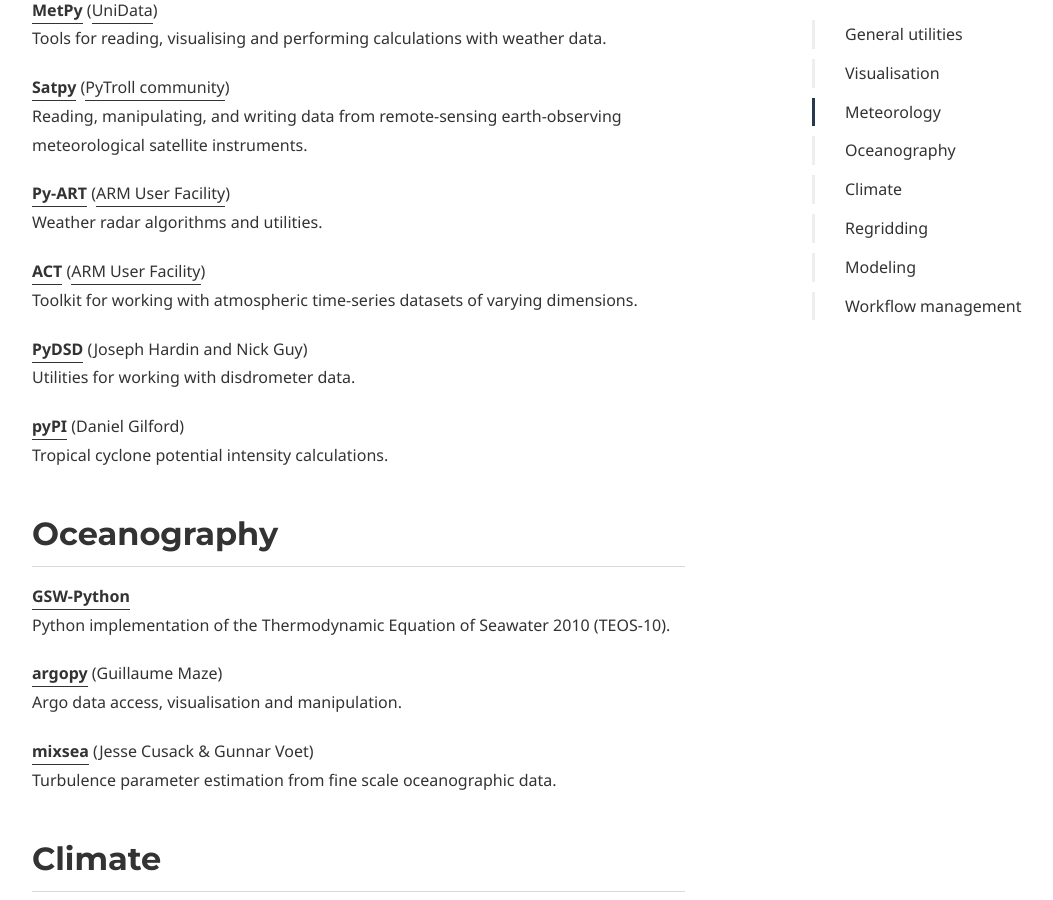
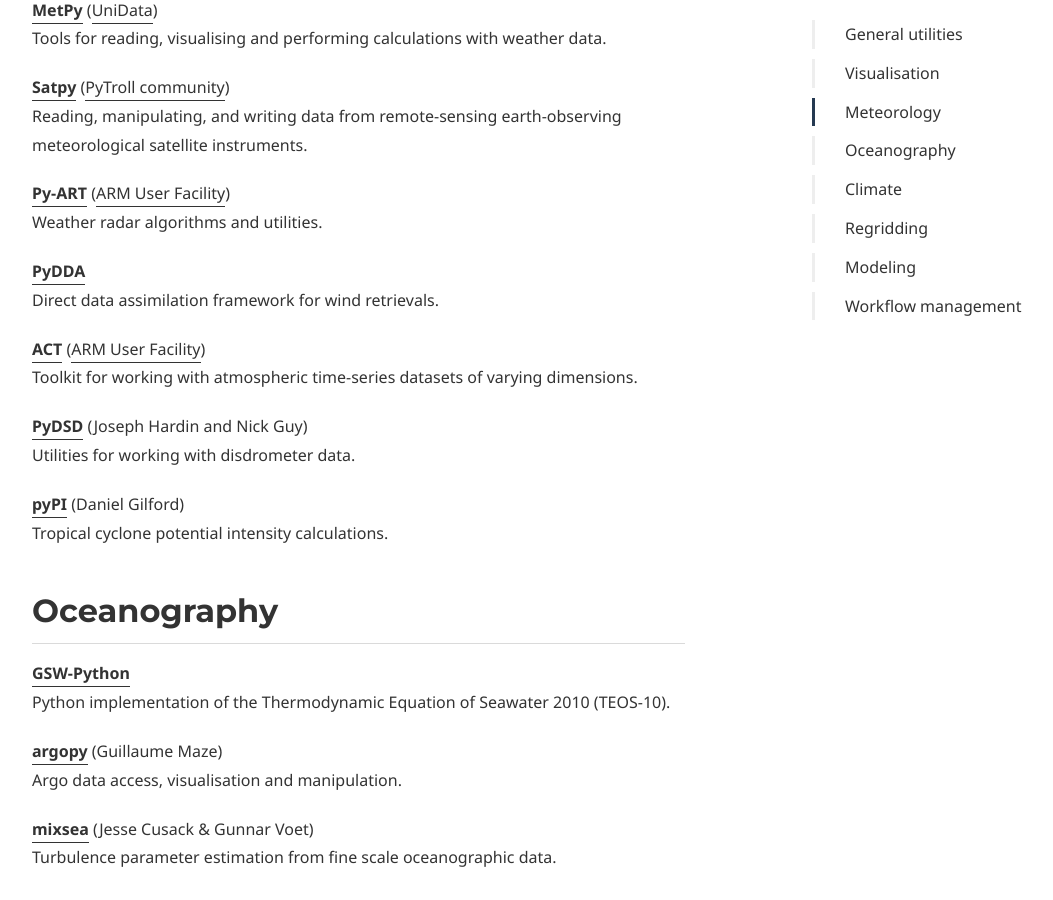
Before and after one commit to PyAOS/pyaos.github.io, a Jekyll site: the page built from packages.md, in a window 1280 px wide and 900 px high, scrolled down 2258 px. Shown: the whole window, without its empty margins (38-1091 px from the left). Built offline with Jekyll 4.4.1, drawn with Linux system fonts in a browser that asks for light colours; some web fonts are replaced.

Commit message:
Add PyDDA

```diff
--- a/packages.md
+++ b/packages.md
@@ -88,6 +88,9 @@
 **[Py-ART](https://arm-doe.github.io/pyart/)** ([ARM User Facility](https://www.arm.gov/data/work-with-arm-data))
 Weather radar algorithms and utilities.
 
+**[PyDDA](https://openradarscience.org/PyDDA/)**
+Direct data assimilation framework for wind retrievals.
+
 **[ACT](https://arm-doe.github.io/ACT/)** ([ARM User Facility](https://www.arm.gov/data/work-with-arm-data))
 Toolkit for working with atmospheric time-series datasets of varying dimensions.
 
```
